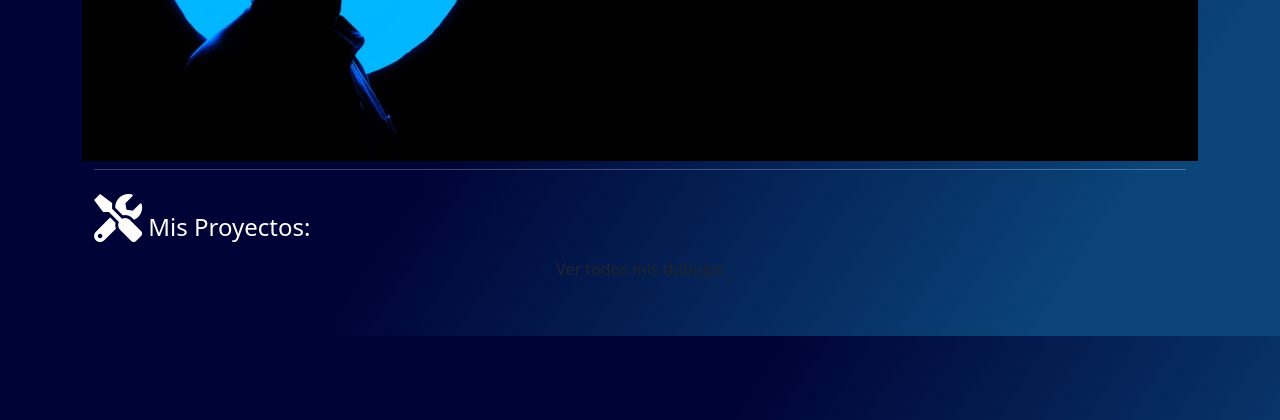
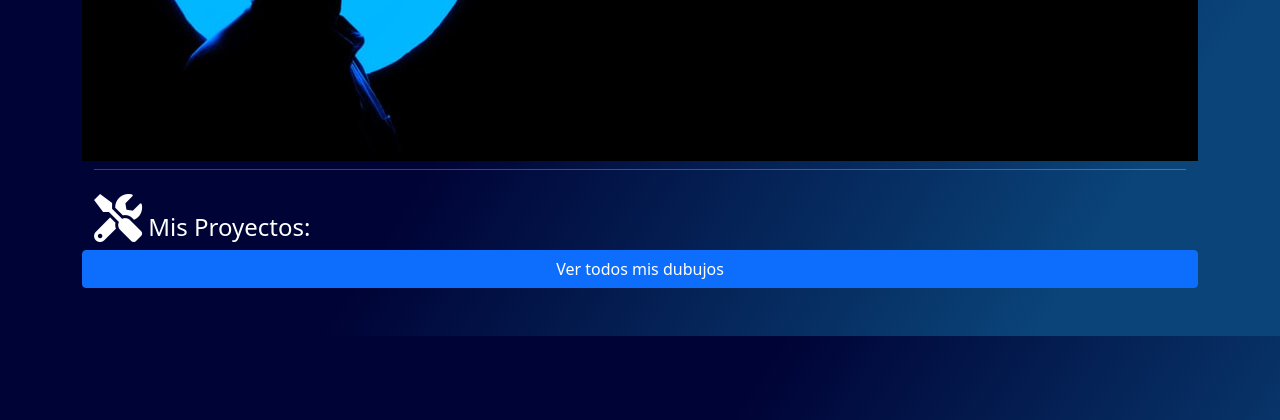
Before and after one commit to SantiBert/cv, a Django app: template core/templates/index.html in a window 1280 px wide. Shown: the part 380-800 px from the top of the page. Run offline with Django 3.2, Linux system fonts and the light colour scheme; the template is opened without the code that fills it, so the values that code supplies are empty.

Commit message:
sexto commit

```diff
--- a/core/templates/galery.html
+++ b/core/templates/galery.html
@@ -16,8 +16,5 @@
         </div>
     </div>
     {% endfor %}
-    <a href="{% url 'galery' %}" class="btn btn-block btn-pimary" role="button">
-        Ver todos mis dubujos
-    </a>
 </div>
 {% endblock %}
--- a/core/templates/index.html
+++ b/core/templates/index.html
@@ -60,7 +60,7 @@
         </div>
     </div>
     {% endfor %}
-    <a href="{% url 'galery' %}" class="btn btn-block btn-pimary" role="button">
+    <a href="{% url 'galery' %}" class="btn btn-primary" role="button">
         Ver todos mis dubujos
     </a>
 </div>
--- a/core/views.py
+++ b/core/views.py
@@ -13,7 +13,6 @@ class IndexView(View):
         educations = Educations.objects.all()
         galery = Galery.objects.filter(destacted=True)
         try:
-            galery = Galery.objects.all()
             context = {
             "galery":galery,
             'santi': santi,
```
